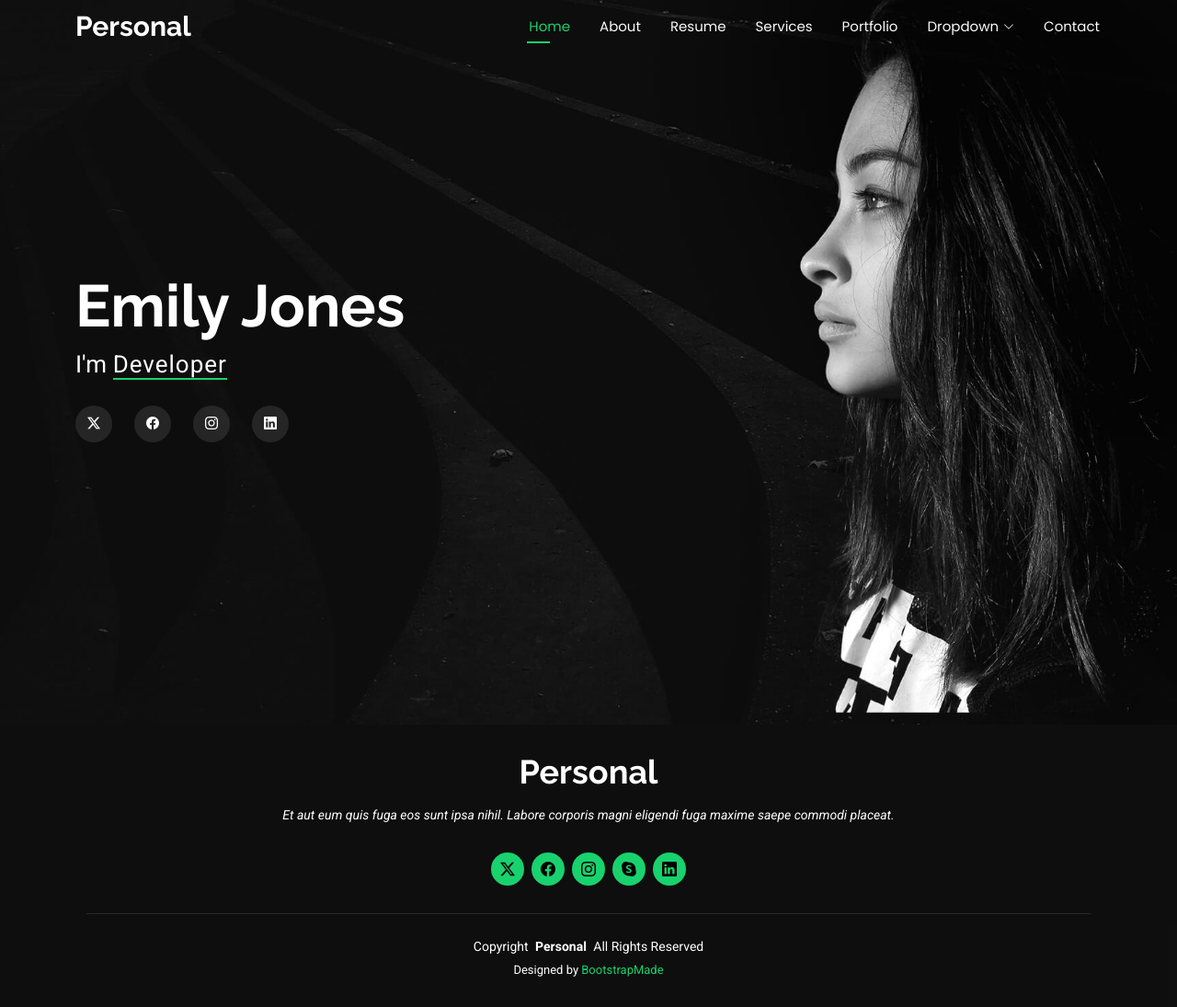
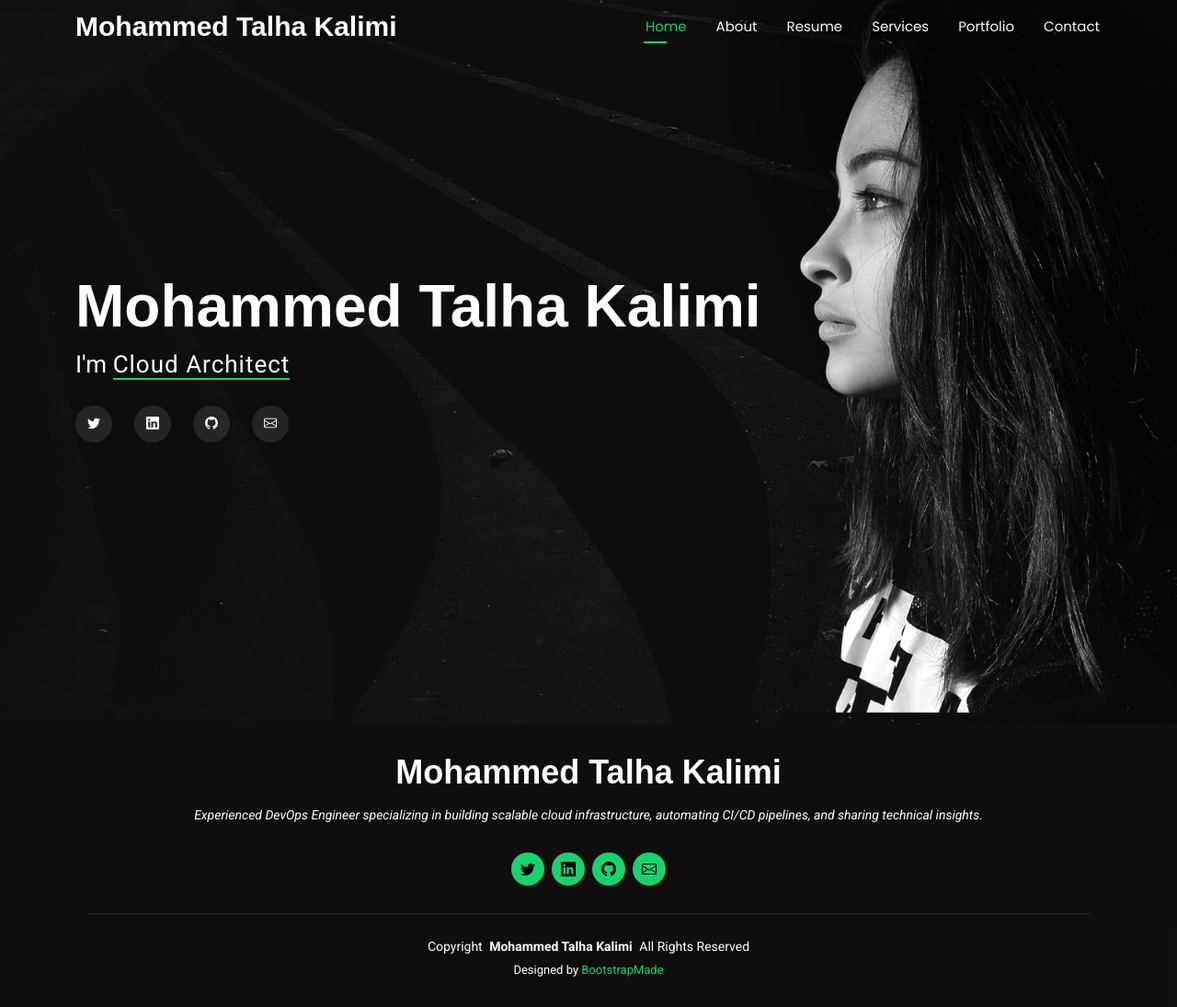
Before and after one commit to TalhaKalimi/TalhaKalimi.github.io, a plain HTML site: page index.html in a window 1280 px wide. Shown: the part 12-1107 px from the top of the page at 92% size. Drawn offline with Linux system fonts and the light colour scheme.

Commit message:
Update index.html

```diff
--- a/index.html
+++ b/index.html
@@ -4,9 +4,9 @@
 <head>
   <meta charset="utf-8">
   <meta content="width=device-width, initial-scale=1.0" name="viewport">
-  <title>Index - Personal Bootstrap Template</title>
-  <meta name="description" content="">
-  <meta name="keywords" content="">
+  <title>Mohammed Talha Kalimi - DevOps Engineer Portfolio</title>
+  <meta name="description" content="Portfolio of Mohammed Talha Kalimi, a DevOps Engineer with experience in cloud infrastructure, CI/CD pipelines, and automation.">
+  <meta name="keywords" content="DevOps, Cloud, CI/CD, Kubernetes, Terraform, Portfolio">
 
   <!-- Favicons -->
   <link href="assets/img/favicon.png" rel="icon">
@@ -15,7 +15,7 @@
   <!-- Fonts -->
   <link href="https://fonts.googleapis.com" rel="preconnect">
   <link href="https://fonts.gstatic.com" rel="preconnect" crossorigin>
-  <link href="https://fonts.googleapis.com/css2?family=Roboto:ital,wght@0,100;0,300;0,400;0,500;0,700;0,900;1,100;1,300;1,400;1,500;1,700;1,900&family=Poppins:ital,wght@0,100;0,200;0,300;0,400;0,500;0,600;0,700;0,800;0,900;1,100;1,200;1,300;1,400;1,500;1,600;1,700;1,800;1,900&family=Raleway:ital,wght@0,100;0,200;0,300;0,400;0,500;0,600;0,700;0,800;0,900;1,100;1,200;1,300;1,400;1,500;1,600;1,700;1,800;1,900&display=swap" rel="stylesheet">
+  <link href="https://fonts.googleapis.com/css2?family=Roboto:ital,wght@0,100;0,300;0,400;0,500;0,700;0,900;1,100;1,300;1,400;1,500;1,700;1,900&family=Poppins:ital,wght@0,100;0,200;0,300;0,400;0,500;0,600;0,700;0,800;0,900;1,100;1,200;1,300;1,400;1,500;1,600;1,700;1,800;1,900&display=swap" rel="stylesheet">
 
   <!-- Vendor CSS Files -->
   <link href="assets/vendor/bootstrap/css/bootstrap.min.css" rel="stylesheet">
@@ -27,13 +27,6 @@
   <!-- Main CSS File -->
   <link href="assets/css/main.css" rel="stylesheet">
 
-  <!-- =======================================================
-  * Template Name: Personal
-  * Template URL: https://bootstrapmade.com/personal-free-resume-bootstrap-template/
-  * Updated: Aug 07 2024 with Bootstrap v5.3.3
-  * Author: BootstrapMade.com
-  * License: https://bootstrapmade.com/license/
-  ======================================================== -->
 </head>
 
 <body class="index-page">
@@ -42,9 +35,7 @@
     <div class="container-fluid container-xl position-relative d-flex align-items-center justify-content-between">
 
       <a href="index.html" class="logo d-flex align-items-center">
-        <!-- Uncomment the line below if you also wish to use an image logo -->
-        <!-- <img src="assets/img/logo.png" alt=""> -->
-        <h1 class="sitename">Personal</h1>
+        <h1 class="sitename">Mohammed Talha Kalimi</h1>
       </a>
 
       <nav id="navmenu" class="navmenu">
@@ -54,23 +45,6 @@
           <li><a href="resume.html">Resume</a></li>
           <li><a href="services.html">Services</a></li>
           <li><a href="portfolio.html">Portfolio</a></li>
-          <li class="dropdown"><a href="#"><span>Dropdown</span> <i class="bi bi-chevron-down toggle-dropdown"></i></a>
-            <ul>
-              <li><a href="#">Dropdown 1</a></li>
-              <li class="dropdown"><a href="#"><span>Deep Dropdown</span> <i class="bi bi-chevron-down toggle-dropdown"></i></a>
-                <ul>
-                  <li><a href="#">Deep Dropdown 1</a></li>
-                  <li><a href="#">Deep Dropdown 2</a></li>
-                  <li><a href="#">Deep Dropdown 3</a></li>
-                  <li><a href="#">Deep Dropdown 4</a></li>
-                  <li><a href="#">Deep Dropdown 5</a></li>
-                </ul>
-              </li>
-              <li><a href="#">Dropdown 2</a></li>
-              <li><a href="#">Dropdown 3</a></li>
-              <li><a href="#">Dropdown 4</a></li>
-            </ul>
-          </li>
           <li><a href="contact.html">Contact</a></li>
         </ul>
         <i class="mobile-nav-toggle d-xl-none bi bi-list"></i>
@@ -87,13 +61,13 @@
       <img src="assets/img/hero-bg.jpg" alt="" data-aos="fade-in">
 
       <div class="container" data-aos="zoom-out" data-aos-delay="100">
-        <h2>Emily Jones</h2>
-        <p>I'm <span class="typed" data-typed-items="Designer, Developer, Freelancer, Photographer">Photographer</span><span class="typed-cursor typed-cursor--blink"></span></p>
+        <h2>Mohammed Talha Kalimi</h2>
+        <p>I'm <span class="typed" data-typed-items="DevOps Engineer, Cloud Architect, Technical Writer">DevOps Engineer</span><span class="typed-cursor typed-cursor--blink"></span></p>
         <div class="social-links">
-          <a href="#"><i class="bi bi-twitter-x"></i></a>
-          <a href="#"><i class="bi bi-facebook"></i></a>
-          <a href="#"><i class="bi bi-instagram"></i></a>
-          <a href="#"><i class="bi bi-linkedin"></i></a>
+          <a href="https://twitter.com/your-twitter" target="_blank"><i class="bi bi-twitter"></i></a>
+          <a href="https://www.linkedin.com/in/your-linkedin" target="_blank"><i class="bi bi-linkedin"></i></a>
+          <a href="https://github.com/your-github" target="_blank"><i class="bi bi-github"></i></a>
+          <a href="mailto:kalimitalha8@gmail.com"><i class="bi bi-envelope"></i></a>
         </div>
       </div>
 
@@ -103,24 +77,19 @@
 
   <footer id="footer" class="footer dark-background">
     <div class="container">
-      <h3 class="sitename">Personal</h3>
-      <p>Et aut eum quis fuga eos sunt ipsa nihil. Labore corporis magni eligendi fuga maxime saepe commodi placeat.</p>
+      <h3 class="sitename">Mohammed Talha Kalimi</h3>
+      <p>Experienced DevOps Engineer specializing in building scalable cloud infrastructure, automating CI/CD pipelines, and sharing technical insights.</p>
       <div class="social-links d-flex justify-content-center">
-        <a href=""><i class="bi bi-twitter-x"></i></a>
-        <a href=""><i class="bi bi-facebook"></i></a>
-        <a href=""><i class="bi bi-instagram"></i></a>
-        <a href=""><i class="bi bi-skype"></i></a>
-        <a href=""><i class="bi bi-linkedin"></i></a>
+        <a href="https://twitter.com/your-twitter" target="_blank"><i class="bi bi-twitter"></i></a>
+        <a href="https://www.linkedin.com/in/your-linkedin" target="_blank"><i class="bi bi-linkedin"></i></a>
+        <a href="https://github.com/your-github" target="_blank"><i class="bi bi-github"></i></a>
+        <a href="mailto:kalimitalha8@gmail.com"><i class="bi bi-envelope"></i></a>
       </div>
       <div class="container">
         <div class="copyright">
-          <span>Copyright</span> <strong class="px-1 sitename">Personal</strong> <span>All Rights Reserved</span>
+          <span>Copyright</span> <strong class="px-1 sitename">Mohammed Talha Kalimi</strong> <span>All Rights Reserved</span>
         </div>
         <div class="credits">
-          <!-- All the links in the footer should remain intact. -->
-          <!-- You can delete the links only if you've purchased the pro version. -->
-          <!-- Licensing information: https://bootstrapmade.com/license/ -->
-          <!-- Purchase the pro version with working PHP/AJAX contact form: [buy-url] -->
           Designed by <a href="https://bootstrapmade.com/">BootstrapMade</a>
         </div>
       </div>
```
